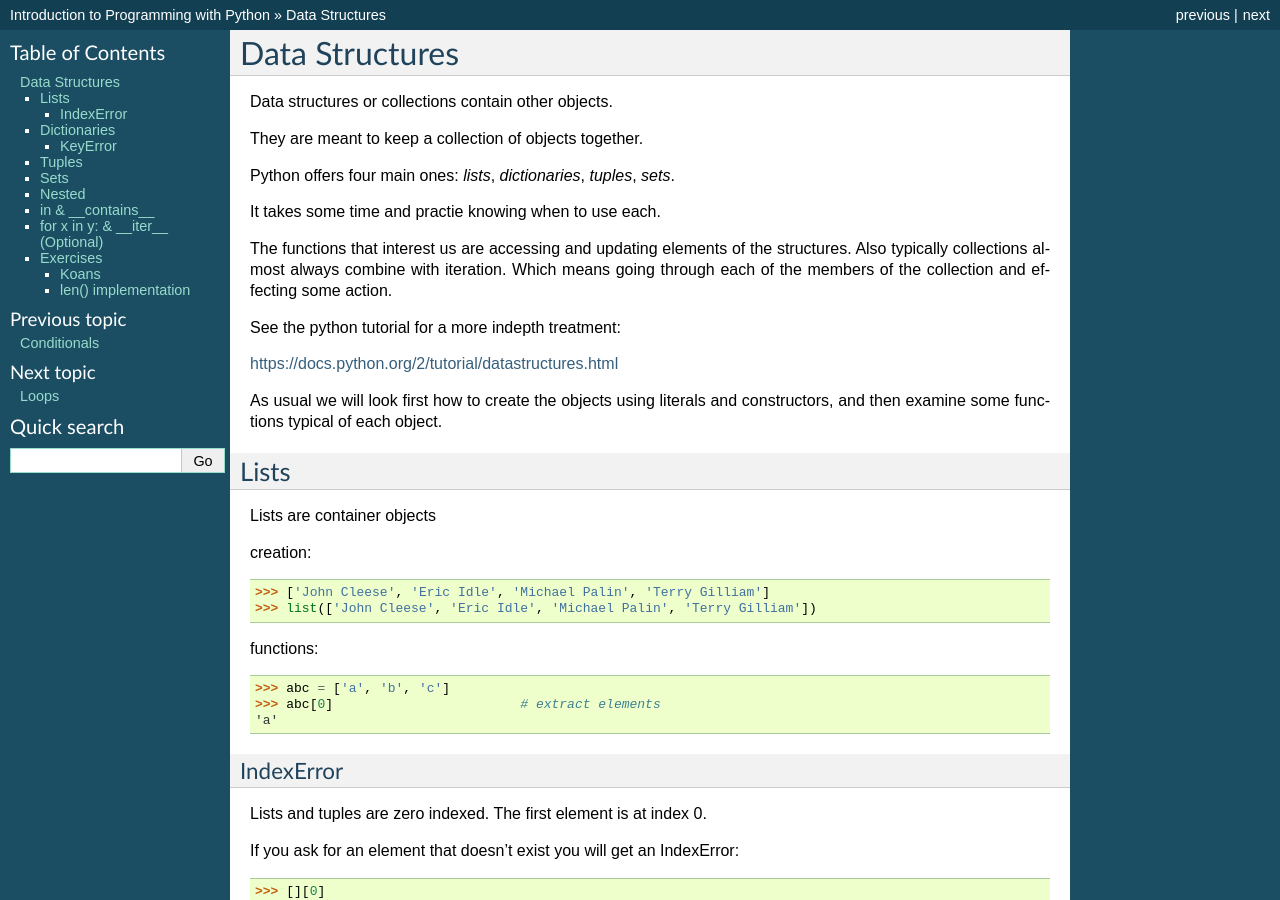
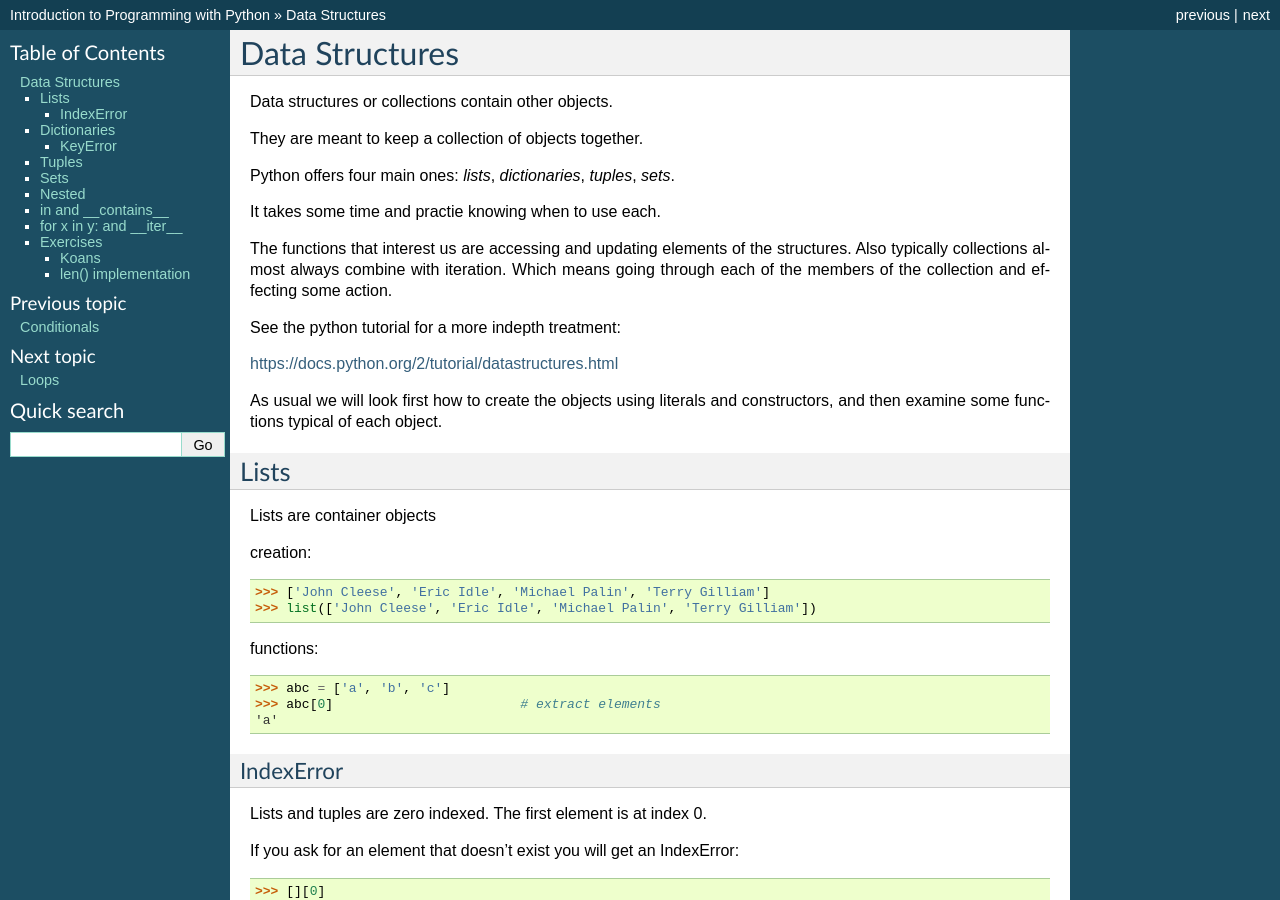
Before and after one commit to gu-lseg/intro-to-programming, a Sphinx documentation site: the page built from source/data_structures.rst, in a window 1280 px wide and 900 px high. Built offline with Sphinx 7.4.7, drawn with Linux system fonts in a browser that asks for light colours; some of the changed text lies outside the part shown.

Commit message:
removing ampersand

```diff
--- a/source/data_structures.rst
+++ b/source/data_structures.rst
@@ -115,8 +115,8 @@ A list of tuples::
             ('Brian', 23, 'M', 'Single')
         ]
 
-in & __contains__
-=================
+in and  __contains__
+====================
 
 `__contains__` is the built in protocol for membership.
 
@@ -148,8 +148,8 @@ All data structures have the concept of membership defined::
 Any object that implements the `__contains__` function will work
 with the `x in <object>` syntax.
 
-for x in y: & __iter__ (Optional)
-=================================
+for x in y: and  __iter__
+=========================
 
 `__iter__` is how iteration is implemented in Python. This protocol is a bit more involved
 than the previous protocols.
--- a/source/objects.rst
+++ b/source/objects.rst
@@ -123,8 +123,8 @@ For two objects of type `int` it's interpretation is identical to basic
 arithmentic.
 
 
-`+` & `__add__`
-===============
+`+` and `__add__`
+=================
 
 The symbol `+` is called an operator. It takes two objects on either
 side of it. Its interpretation depends on the types of objects it is applied to.
```
